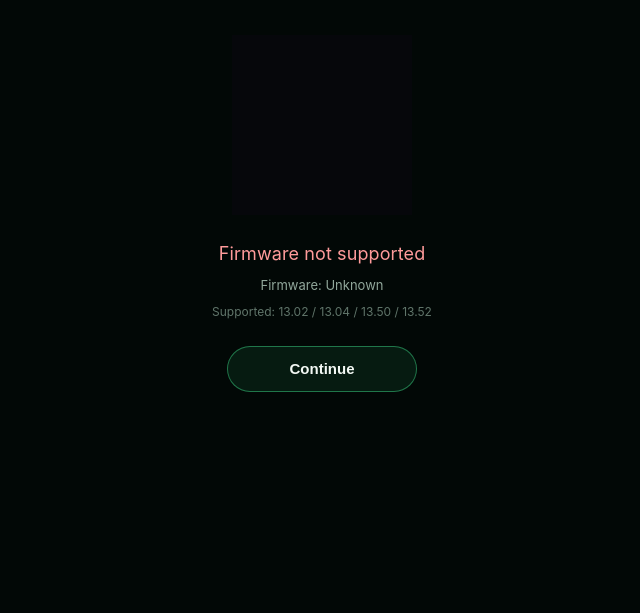
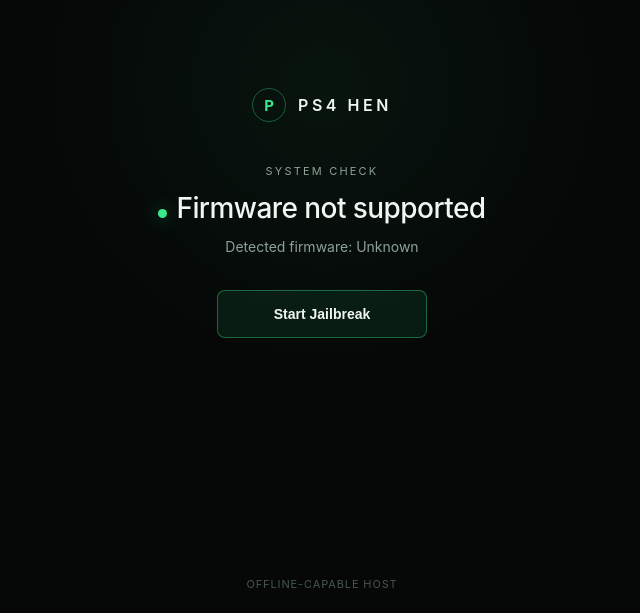
Before and after one commit to onedosa/onedosa.github.io, a plain HTML site: page index.html in a window 1280 px wide. Shown: the part 187-800 px from the top of the page, without its empty margins (318-958 px from the left). Drawn offline with Linux system fonts and the light colour scheme.

Commit message:
Unify host interface and jailbreak flow

```diff
--- a/index.html
+++ b/index.html
@@ -5,202 +5,49 @@
 <meta name="viewport" content="width=device-width,initial-scale=1">
 <title>PS4 HEN</title>
 <style>
-:root {
-  --bg:#020806;
-  --text:#f2f8f4;
-  --muted:#91a79b;
-  --dim:#60756a;
-  --green:#43f59a;
-  --green-soft:rgba(67,245,154,.17);
-  --danger:#ff9b9b;
-}
-* { box-sizing:border-box; }
-html,body {
-  width:100%; height:100%; margin:0; overflow:hidden;
-  background:var(--bg); color:var(--text);
-  font-family:-apple-system,BlinkMacSystemFont,"Segoe UI",Arial,sans-serif;
-}
-body { display:flex; align-items:center; justify-content:center; }
-#app { width:100%; max-width:720px; padding:32px 28px; text-align:center; }
-#mark {
-  width:min(180px,40vw); height:min(180px,40vw);
-  object-fit:contain; display:block; margin:0 auto 28px;
-}
-#spinner {
-  width:42px; height:42px; margin:0 auto 22px;
-  border:4px solid var(--green-soft);
-  border-top-color:var(--green);
-  border-radius:50%;
-  animation:rotate .8s linear infinite;
-}
-@keyframes rotate { to { transform:rotate(360deg); } }
-#status { min-height:26px; font-size:18px; letter-spacing:.1px; }
-#firmware { min-height:20px; margin-top:8px; color:var(--muted); font-size:13px; }
-#cache { min-height:18px; margin-top:7px; color:var(--dim); font-size:12px; }
-#start {
-  display:none; align-items:center; justify-content:center;
-  min-width:190px; height:46px; margin:24px auto 0;
-  padding:0 25px; border-radius:999px;
-  border:1px solid rgba(67,245,154,.42);
-  background:rgba(67,245,154,.08);
-  color:var(--text); font-size:15px; font-weight:600;
-  cursor:pointer;
-}
-#start:active { transform:scale(.98); }
-.ready #spinner { display:none; }
-.ready #start { display:inline-flex; }
-.ok { color:#72f2a8; }
-.warn { color:#dceee4; }
-.error { color:var(--danger); }
+:root{--bg:#050807;--text:#f1f6f3;--muted:#8ea197;--line:#18231d;--green:#39e98b;--green2:#7dffb2}
+*{box-sizing:border-box}html,body{margin:0;width:100%;height:100%;overflow:hidden}
+body{background:radial-gradient(circle at 50% 34%,rgba(57,233,139,.055),transparent 34%),var(--bg);color:var(--text);font-family:-apple-system,BlinkMacSystemFont,"Segoe UI",Arial,sans-serif}
+#shell{height:100%;display:flex;align-items:center;justify-content:center;padding:28px}
+#panel{width:min(620px,100%);text-align:center}
+#brand{display:flex;align-items:center;justify-content:center;gap:12px;margin-bottom:42px}
+#mark{width:34px;height:34px;border:1px solid rgba(57,233,139,.35);border-radius:50%;display:grid;place-items:center;color:var(--green);font-size:15px;font-weight:700}
+#brandname{font-size:16px;letter-spacing:.22em;font-weight:600}
+#eyebrow{font-size:11px;letter-spacing:.2em;text-transform:uppercase;color:var(--muted);margin-bottom:14px}
+#status{font-size:28px;line-height:1.2;font-weight:500;letter-spacing:-.02em}
+#detail{margin-top:12px;color:var(--muted);font-size:14px;min-height:20px}
+#dot{width:9px;height:9px;border-radius:50%;background:var(--green);box-shadow:0 0 18px rgba(57,233,139,.45);display:inline-block;margin-right:9px}
+#loader{width:180px;height:2px;background:#142019;margin:30px auto 0;overflow:hidden}
+#loader i{display:block;width:42%;height:100%;background:var(--green);animation:move 1.2s ease-in-out infinite}
+@keyframes move{0%{transform:translateX(-130%)}100%{transform:translateX(420%)}}
+#start{display:none;margin:32px auto 0;height:48px;min-width:210px;padding:0 28px;border:1px solid rgba(57,233,139,.38);border-radius:8px;background:rgba(57,233,139,.08);color:var(--text);font-size:14px;font-weight:600;cursor:pointer}
+#start:hover{background:rgba(57,233,139,.13);border-color:rgba(57,233,139,.58)}
+.ready #loader{display:none}.ready #start{display:inline-flex;align-items:center;justify-content:center}
+#footer{position:fixed;bottom:22px;left:0;right:0;text-align:center;color:#46564e;font-size:11px;letter-spacing:.08em}
+.ok{color:var(--green2)}
 </style>
 </head>
 <body>
-<main id="app">
-  <img id="mark" src="img.jpg" alt="PlayStation">
-  <div id="spinner"></div>
-  <div id="status">Reading firmware...</div>
-  <div id="firmware"></div>
-  <div id="cache"></div>
-  <button id="start" type="button">Start Jailbreak</button>
-</main>
-
+<div id="shell"><main id="panel">
+<div id="brand"><div id="mark">P</div><div id="brandname">PS4 HEN</div></div>
+<div id="eyebrow">SYSTEM CHECK</div>
+<div id="status"><span id="dot"></span>Detecting firmware</div>
+<div id="detail">Please wait</div>
+<div id="loader"><i></i></div>
+<button id="start" type="button">Start Jailbreak</button>
+</main></div>
+<div id="footer">OFFLINE-CAPABLE HOST</div>
 <script>
-(function () {
-  "use strict";
-
-  var app = document.getElementById("app");
-  var status = document.getElementById("status");
-  var firmware = document.getElementById("firmware");
-  var cache = document.getElementById("cache");
-  var start = document.getElementById("start");
-
-  function setStatus(text, cls) {
-    status.textContent = text;
-    status.className = cls || "";
-  }
-
-  function setCache(text, cls) {
-    cache.textContent = text;
-    cache.className = cls || "";
-  }
-
-  /*
-   * Firmware detection is kept in the UI layer only.
-   * The exploit files, patches and folder structure are untouched.
-   */
-  var ua = navigator.userAgent || "";
-  var match = /PlayStation\s*4[\/ ](\d+)\.(\d+)/i.exec(ua);
-  var fw = null;
-  var fwNum = 0;
-
-  if (match) {
-    var major = parseInt(match[1], 10);
-    var minor = match[2];
-    fw = major + "." + minor;
-    fwNum = major * 100 + parseInt(minor, 10);
-  }
-
-  firmware.textContent = "Firmware: " + (fw || "Unknown");
-
-  var supported = {
-    1302:true,
-    1304:true,
-    1350:true,
-    1352:true
-  }[fwNum] === true;
-
-  var started = false;
-
-  function startJailbreak() {
-    if (started) return;
-    started = true;
-    start.disabled = true;
-    setStatus("Starting jailbreak...", "warn");
-    window.location.replace('core/index.html');
-  }
-
-  /*
-   * Only the visible UI button starts the manual flow.
-   * There is intentionally NO keydown/keyup/gamepad/"any button" handler.
-   */
-  start.addEventListener("click", startJailbreak, false);
-
-  if (!supported) {
-    app.className = "ready";
-    start.textContent = "Continue";
-    setStatus("Firmware not supported", "error");
-    setCache("Supported: 13.02 / 13.04 / 13.50 / 13.52");
-    return;
-  }
-
-  setStatus("Firmware " + fw + " supported", "ok");
-
-  var ac = window.applicationCache;
-
-  /*
-   * Offline reopen:
-   * If the page is already being served from Application Cache, proceed
-   * directly to the existing JB entry point. No user interaction is needed.
-   */
-  if (ac && ac.status === ac.IDLE && !navigator.onLine) {
-    setCache("Offline cache active", "ok");
-    setTimeout(startJailbreak, 80);
-    return;
-  }
-
-  if (!ac) {
-    app.className = "ready";
-    setCache("Offline cache unavailable", "error");
-    return;
-  }
-
-  if (ac.status === ac.UPDATEREADY) {
-    try { ac.swapCache(); } catch (e) {}
-    setCache("Offline cache updated", "ok");
-    setTimeout(startJailbreak, 120);
-    return;
-  }
-
-  if (ac.status === ac.IDLE) {
-    setCache("Offline cache ready", "ok");
-    app.className = "ready";
-    return;
-  }
-
-  setCache("Preparing offline cache...");
-
-  ac.addEventListener("downloading", function () {
-    setCache("Caching for offline use...");
-  }, false);
-
-  ac.addEventListener("progress", function (e) {
-    if (e && e.total) {
-      setCache("Caching " + Math.round((e.loaded / e.total) * 100) + "%");
-    }
-  }, false);
-
-  // First successful cache: automatically continue to JB.
-  ac.addEventListener("cached", function () {
-    setCache("Offline cache ready", "ok");
-    setTimeout(startJailbreak, 120);
-  }, false);
-
-  ac.addEventListener("noupdate", function () {
-    setCache("Offline cache ready", "ok");
-    app.className = "ready";
-  }, false);
-
-  ac.addEventListener("updateready", function () {
-    try { ac.swapCache(); } catch (e) {}
-    setCache("Offline cache updated", "ok");
-    setTimeout(startJailbreak, 120);
-  }, false);
-
-  ac.addEventListener("error", function () {
-    setCache("Offline cache failed", "error");
-    app.className = "ready";
-  }, false);
+(function(){
+"use strict";
+var panel=document.getElementById("panel"),status=document.getElementById("status"),detail=document.getElementById("detail"),start=document.getElementById("start");
+var ua=navigator.userAgent||"",m=/PlayStation\s*4[\/ ](\d+)\.(\d+)/i.exec(ua);
+var fw=m?m[1]+"."+m[2]:"Unknown",num=m?parseInt(m[1],10)*100+parseInt(m[2],10):0;
+var supported=[1302,1304,1350,1352].indexOf(num)>=0;
+detail.textContent="Firmware "+fw;
+function launch(){start.disabled=true;status.innerHTML='<span id="dot"></span>Starting jailbreak';detail.textContent="Loading jailbreak chain";location.href='core/index.html';}
+if(!supported){status.innerHTML='<span id="dot"></span>Firmware not supported';detail.textContent="Detected firmware: "+fw;panel.className="ready";}
+else{status.innerHTML='<span id="dot"></span>Firmware supported';status.className="ok";start.addEventListener("click",launch,false);setTimeout(function(){panel.className="ready";},500);}
 })();
 </script>
-</body>
-</html>
+</body></html>
```
